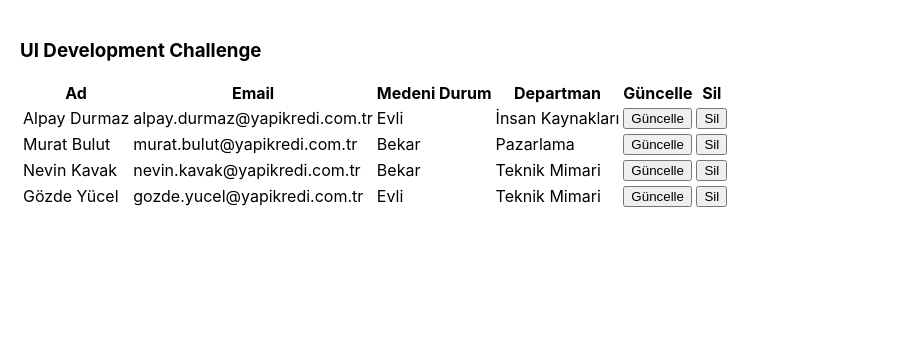
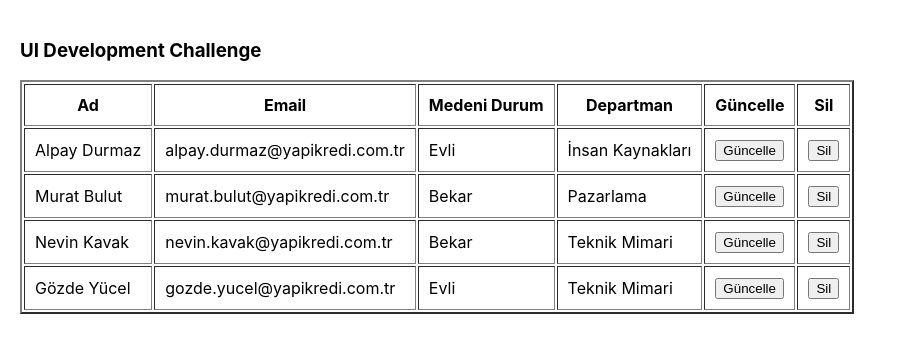
Before and after one commit to 3mpe/ykb-ui, a React (Create React App) app: page / in a window 1280 px wide. Shown: the top 352 px of the page, without its empty margins (0-897 px from the left). Built offline with nearby package versions, Linux system fonts and the light colour scheme; data requests are answered from the project's data file.

Commit message:
table style added

```diff
--- a/src/pages/ListPage/index.js
+++ b/src/pages/ListPage/index.js
@@ -5,7 +5,6 @@ import DepartmentService from "../../Services/DepartmentService";
 import { findDepartment, findMaritalStatus } from "../../helpers/utils";
 
 function ListPage() {
-    console.log("ListPage");
     const [data, setData] = useState(null);
     const [departments, setDepartments] = useState(null);
 
@@ -26,7 +25,7 @@ function ListPage() {
 
     return (
         <header className="header">
-            <table>
+            <table border={2} cellPadding={10}>
                 <tbody>
                     <tr>
                         <th>Ad</th>
```
